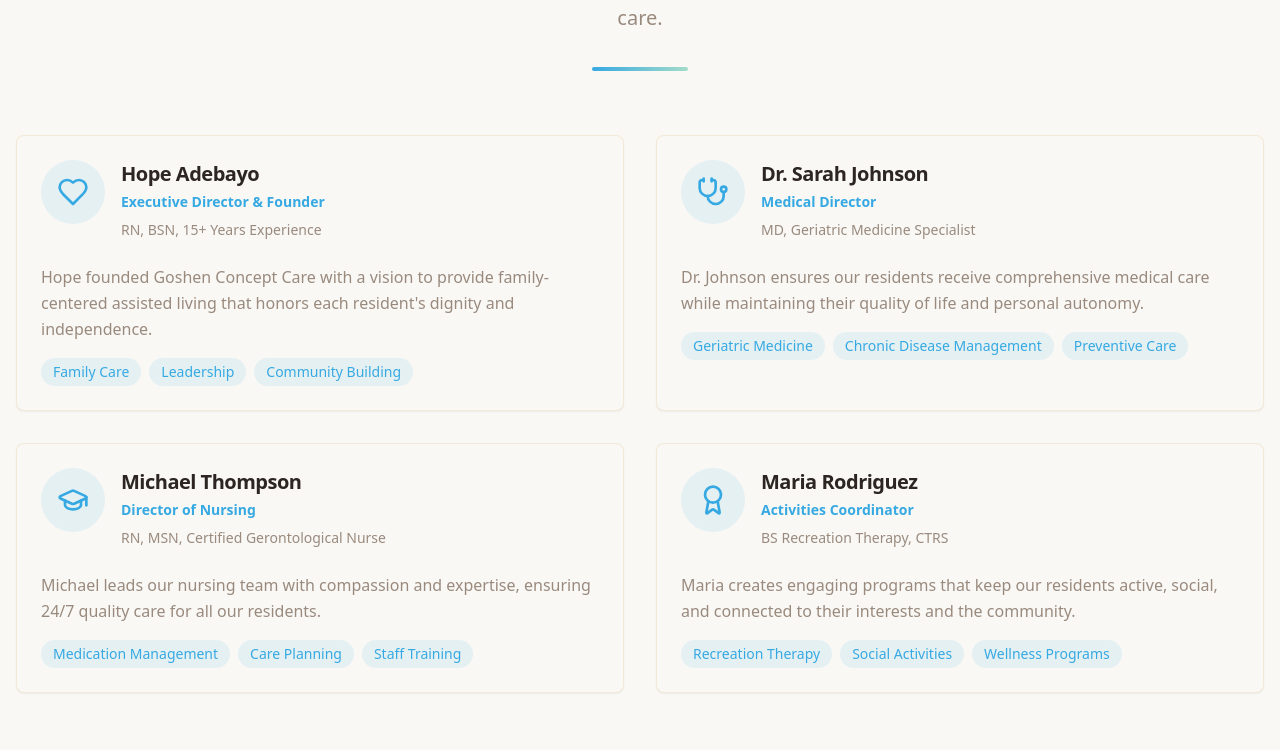
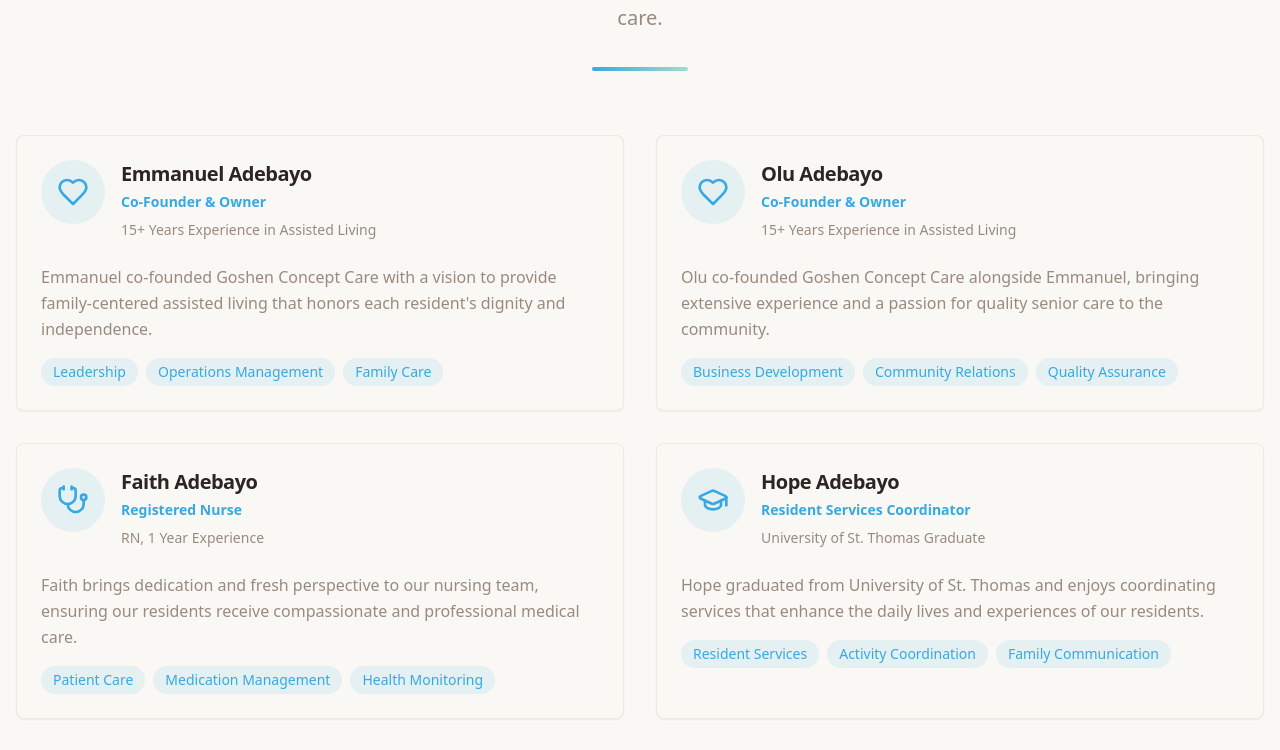
Before and after one commit to HopeAdebayo02/hearthside-inquiries-welcome, a React (Vite) app: page / in a window 1280 px wide. Shown: the part 4801-5551 px from the top of the page. Built offline with nearby package versions, Linux system fonts and the light colour scheme.

Commit message:
Update staff section information
Updated the staff section with new information about the founders, RN, Resident Services Coordinator, and Administrator.

```diff
--- a/src/components/StaffSection.tsx
+++ b/src/components/StaffSection.tsx
@@ -3,36 +3,44 @@ import { Heart, GraduationCap, Award, Stethoscope } from "lucide-react";
 
 const staffMembers = [
   {
-    name: "Hope Adebayo",
-    title: "Executive Director & Founder",
-    credentials: "RN, BSN, 15+ Years Experience",
-    bio: "Hope founded Goshen Concept Care with a vision to provide family-centered assisted living that honors each resident's dignity and independence.",
+    name: "Emmanuel Adebayo",
+    title: "Co-Founder & Owner",
+    credentials: "15+ Years Experience in Assisted Living",
+    bio: "Emmanuel co-founded Goshen Concept Care with a vision to provide family-centered assisted living that honors each resident's dignity and independence.",
     icon: Heart,
-    specialties: ["Family Care", "Leadership", "Community Building"]
+    specialties: ["Leadership", "Operations Management", "Family Care"]
   },
   {
-    name: "Dr. Sarah Johnson",
-    title: "Medical Director",
-    credentials: "MD, Geriatric Medicine Specialist",
-    bio: "Dr. Johnson ensures our residents receive comprehensive medical care while maintaining their quality of life and personal autonomy.",
-    icon: Stethoscope,
-    specialties: ["Geriatric Medicine", "Chronic Disease Management", "Preventive Care"]
+    name: "Olu Adebayo",
+    title: "Co-Founder & Owner",
+    credentials: "15+ Years Experience in Assisted Living",
+    bio: "Olu co-founded Goshen Concept Care alongside Emmanuel, bringing extensive experience and a passion for quality senior care to the community.",
+    icon: Heart,
+    specialties: ["Business Development", "Community Relations", "Quality Assurance"]
   },
   {
-    name: "Michael Thompson",
-    title: "Director of Nursing",
-    credentials: "RN, MSN, Certified Gerontological Nurse",
-    bio: "Michael leads our nursing team with compassion and expertise, ensuring 24/7 quality care for all our residents.",
-    icon: GraduationCap,
-    specialties: ["Medication Management", "Care Planning", "Staff Training"]
+    name: "Faith Adebayo",
+    title: "Registered Nurse",
+    credentials: "RN, 1 Year Experience",
+    bio: "Faith brings dedication and fresh perspective to our nursing team, ensuring our residents receive compassionate and professional medical care.",
+    icon: Stethoscope,
+    specialties: ["Patient Care", "Medication Management", "Health Monitoring"]
   },
   {
-    name: "Maria Rodriguez",
-    title: "Activities Coordinator",
-    credentials: "BS Recreation Therapy, CTRS",
-    bio: "Maria creates engaging programs that keep our residents active, social, and connected to their interests and the community.",
+    name: "Hope Adebayo",
+    title: "Resident Services Coordinator",
+    credentials: "University of St. Thomas Graduate",
+    bio: "Hope graduated from University of St. Thomas and enjoys coordinating services that enhance the daily lives and experiences of our residents.",
+    icon: GraduationCap,
+    specialties: ["Resident Services", "Activity Coordination", "Family Communication"]
+  },
+  {
+    name: "Samlina Cawray",
+    title: "Administrator",
+    credentials: "Extensive Minnesota Assisted Living Experience",
+    bio: "Samlina has worked with countless assisted living facilities across Minnesota and brings amazing expertise to her administrative role at Goshen Concept Care.",
     icon: Award,
-    specialties: ["Recreation Therapy", "Social Activities", "Wellness Programs"]
+    specialties: ["Administration", "Regulatory Compliance", "Facility Management"]
   }
 ];
 
```
